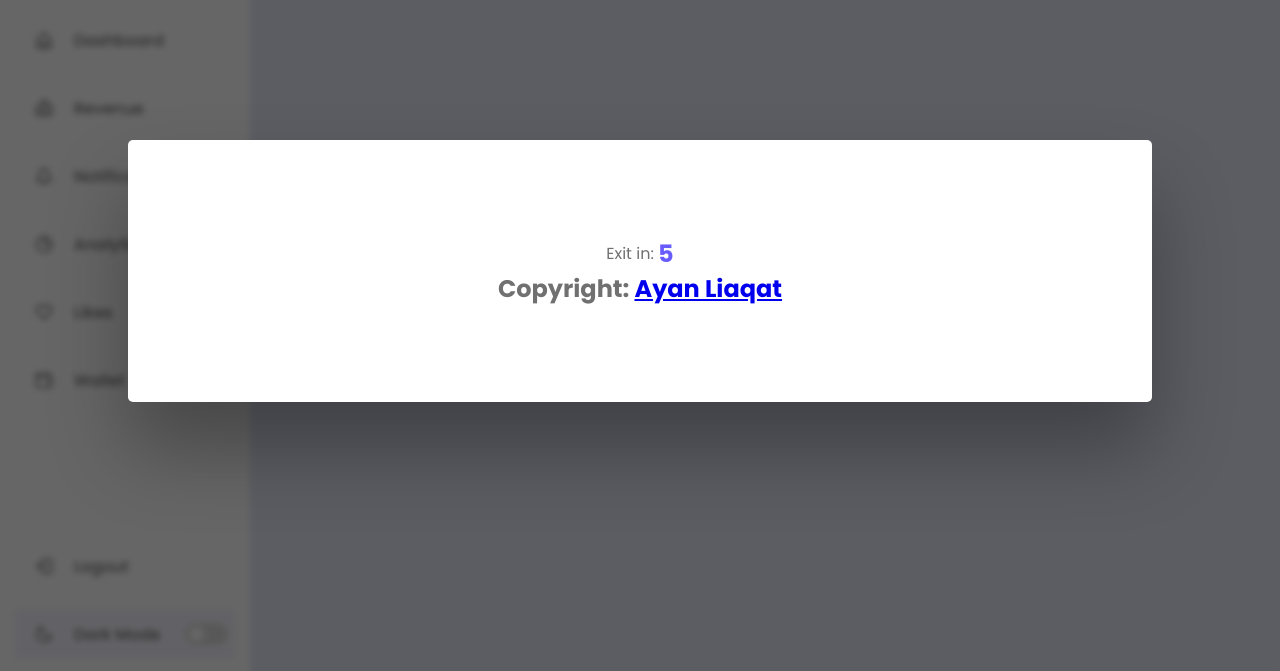
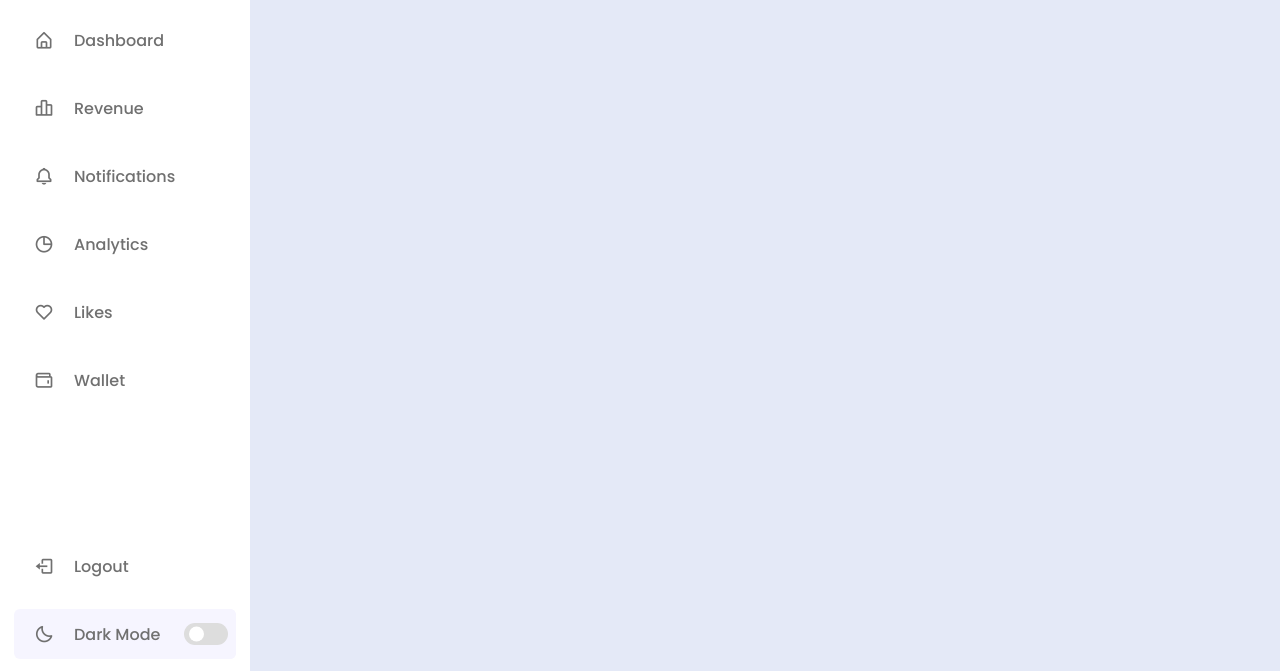
Before and after one commit to Ayanprogrammer11/sidebar, a plain HTML site: page index.html in a window 1280 px wide. Shown: the part 129-800 px from the top of the page. Drawn offline with nearby package versions, Linux system fonts and the light colour scheme.

Commit message:
Update index.html

```diff
--- a/index.html
+++ b/index.html
@@ -13,16 +13,16 @@
 </head>
 
 <body>
-  <div class="overlay hidden"></div>
+<!--   <div class="overlay hidden"></div>
   <div class="modal hidden">
     <div class="modal-content">
       <div class="timer-box">
         <span>Exit in:&nbsp;</span>
         <p id="timer"></p>
       </div>
-      <h2>Copyright: <a href="https://github.com/Ayanprogrammer11">Ayan Liaqat</a></h2>
+
     </div>
-  </div>
+  </div> -->
   <nav class="sidebar">
     <!--===================  HEADER ============== -->
     <header>
```
